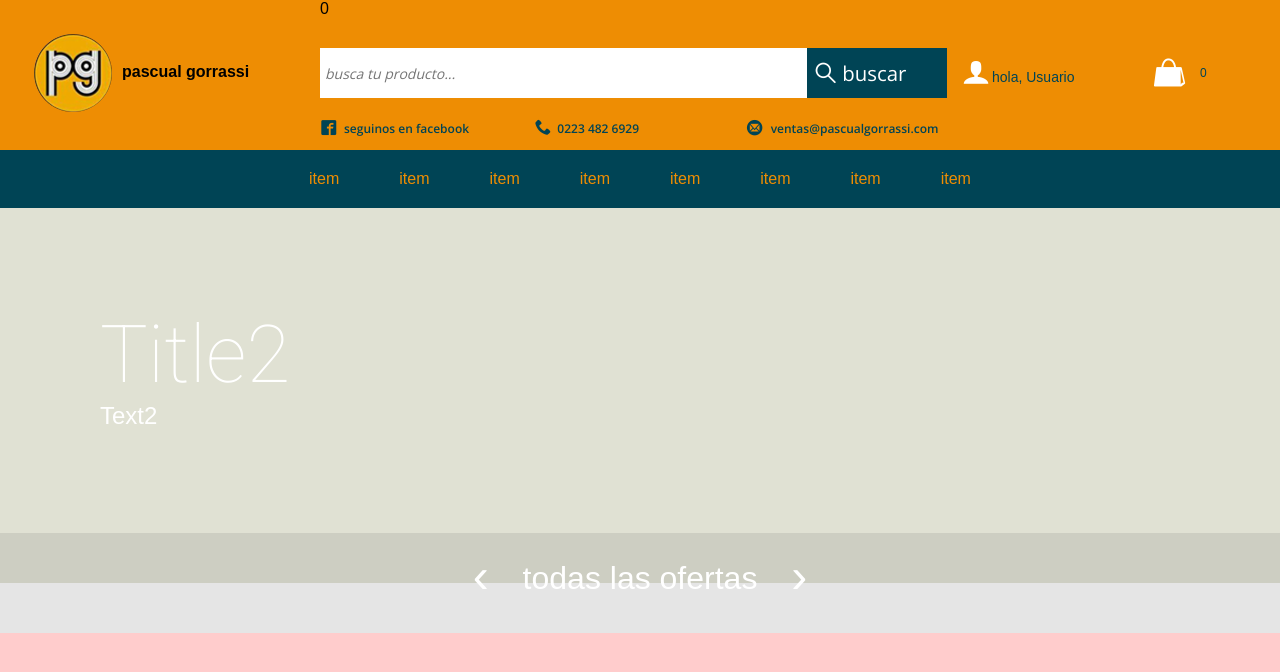
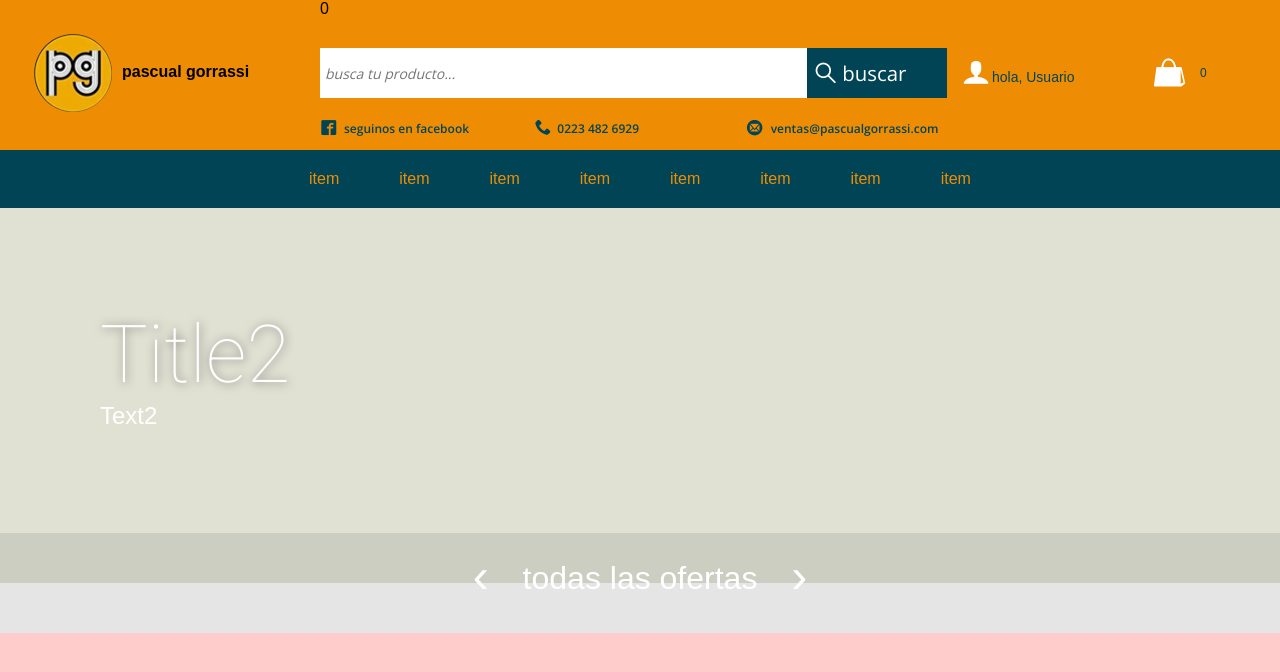
Before and after one commit to 8adg/sitio_pg, a plain HTML site: page index.html in a window 1280 px wide. Drawn offline with nearby package versions, Linux system fonts and the light colour scheme.

Commit message:
addin text font

```diff
--- a/sass/base.scss
+++ b/sass/base.scss
@@ -355,6 +355,7 @@ padding: 100px;
 }
 .titulo_rot{
 font:normal 100 5em 'Roboto', sans-serif;
+text-shadow: 1px 1px 10px rgba(0,0,0, 0.5);
 }
 .botones{
   padding-top: 15px;
```
Also changed, not shown: css/base.css.
